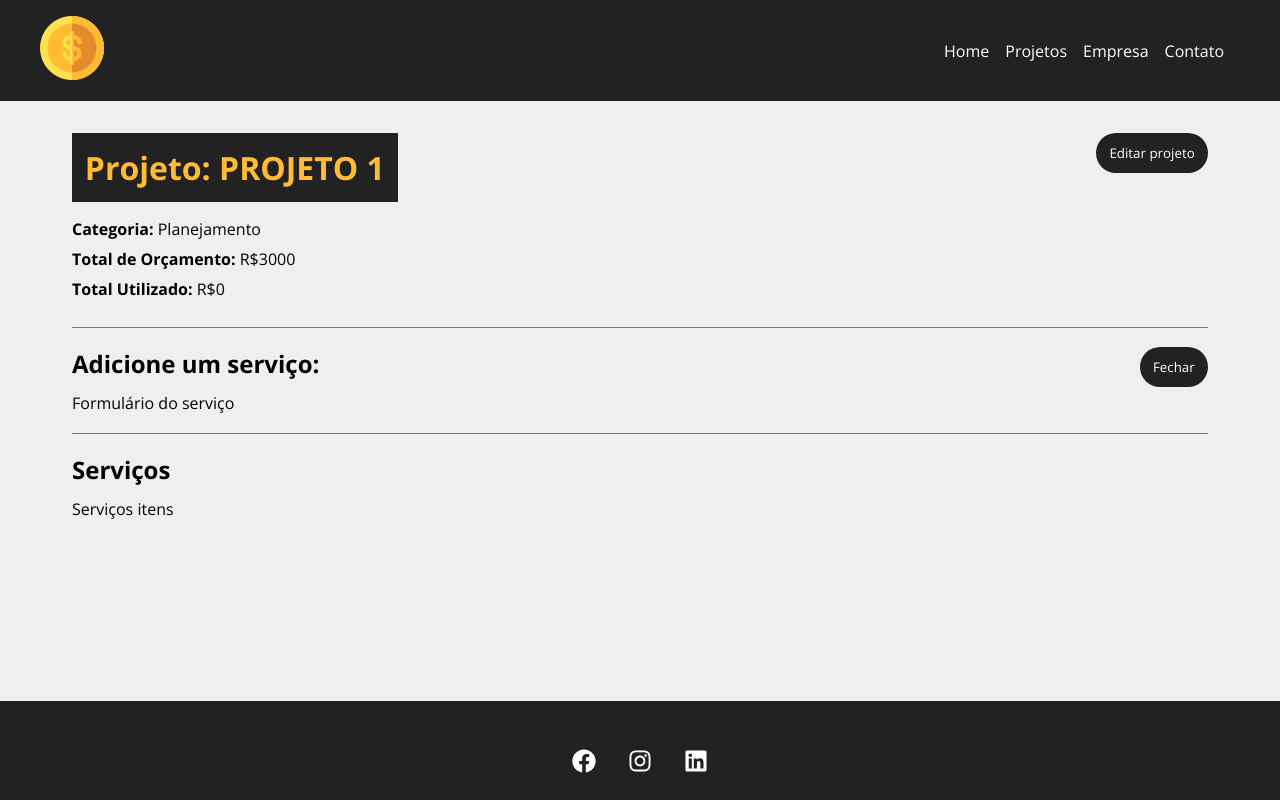
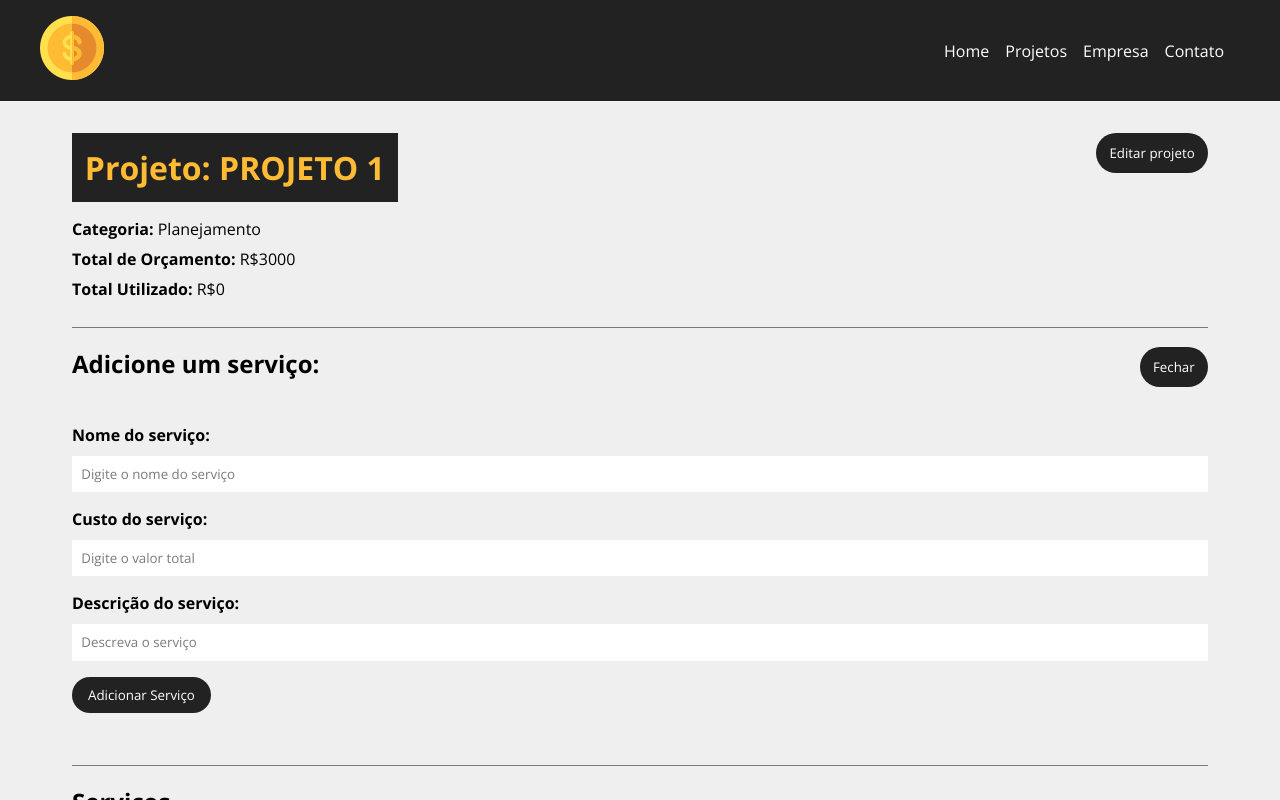
Before and after one commit to AlanGabHahn/costs, a React (Create React App) app: page /project/1 in a window 1280 px wide. Both pictures are taken after a click on the button "Adicionar serviço". Shown: the top 800 px of the page. Built offline with nearby package versions, Linux system fonts and the light colour scheme; data requests are answered from the project's data file.

Commit message:
Adicionando novos serviços

```diff
--- a/src/components/pages/Project.js
+++ b/src/components/pages/Project.js
@@ -1,3 +1,5 @@
+import { parse, v4 as uuidv4 } from "uuid";
+
 import { useParams } from "react-router-dom";
 import { useState, useEffect } from "react";
 
@@ -5,6 +7,7 @@
 import Container from "../layout/Container";
 import Message from "../layout/Message";
 import ProjectForm from "../project/ProjectForm";
+import ServiceForm from "../service/ServiceForm";
 
 import styles from "./Project.module.css";
 
@@ -33,6 +36,38 @@
             .catch(err => console.log(err));
         // }, 5000);
     }, [id]);
+
+    function createService (project) {
+        const lastService = project.services[project.services.length - 1];
+        lastService.id = uuidv4();
+
+        const lastServiceCost = lastService.cost;
+
+        const newCost = parseFloat(project.cost) + parseFloat(lastServiceCost);
+
+        if (newCost > parseFloat(project.budget)) {
+            setMessage('Orçamento ultrapassado, verifique o valor do serviço.');
+            setType('error');
+            project.services.pop();
+            return false;
+        }
+
+        project.cost = newCost;
+
+        fetch(`http://localhost:5000/projects/${project.id}`,{
+            method: 'PATCH',
+            headers: {
+                'Content-Type': 'application/json',
+            },
+            body: JSON.stringify(project)
+        })
+        .then(res => res.json())
+        .then((data) => {
+            //exibir os serviços
+        })
+        .catch(err => console.log(err));
+
+    }
 
     function toggleProjectForm() {
         setShowProjectForm(!showProjectForm);
@@ -109,7 +144,13 @@
                                 {!showServiceForm ? 'Adicionar serviço' : 'Fechar'}
                             </button>
                             <div className={styles.project_info}>
-                                {showServiceForm && <div>Formulário do serviço</div>}
+                                {showServiceForm && (
+                                    <ServiceForm
+                                        handleSubmit={createService}
+                                        textBtn="Adicionar Serviço"
+                                        projectData={project}
+                                    />
+                                )}
                             </div>
                         </div>
                         <h2>Serviços</h2>
--- /dev/null
+++ b/src/components/service/ServiceForm.js
@@ -0,0 +1,49 @@
+import { useState } from 'react';
+
+import Input from '../form/Input';
+import SubmitButton from '../form/SubmitButton';
+
+import styles from '../project/ProjectForm.module.css'
+const ServiceForm = ({ handleSubmit, textBtn, projectData }) => {
+
+    const [service, setService] = useState({});
+
+    function submit(e) {
+        e.preventDefault();
+        projectData.services.push(service);
+        handleSubmit(projectData);
+    }
+
+    function handleChange(e) {
+        setService({ ...service, [e.target.name]: e.target.value })
+    }
+
+    return (
+        <form onSubmit={submit} className={styles.form}>
+            <Input
+                type="text"
+                text="Nome do serviço"
+                name="name"
+                placeholder="Digite o nome do serviço"
+                handleOnChange={handleChange}
+            />
+            <Input
+                type="number"
+                text="Custo do serviço"
+                name="cost"
+                placeholder="Digite o valor total"
+                handleOnChange={handleChange}
+            />
+            <Input
+                type="text"
+                text="Descrição do serviço"
+                name="description"
+                placeholder="Descreva o serviço"
+                handleOnChange={handleChange}
+            />
+            <SubmitButton text={textBtn} />
+        </form>
+    );
+}
+
+export default ServiceForm;
```
